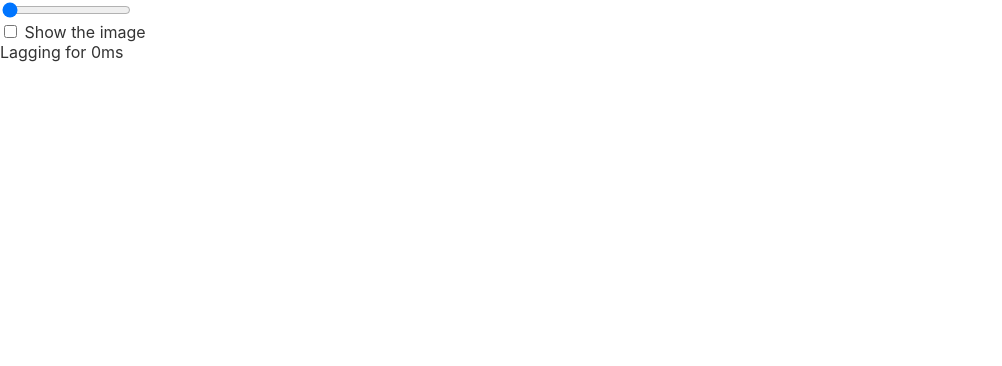
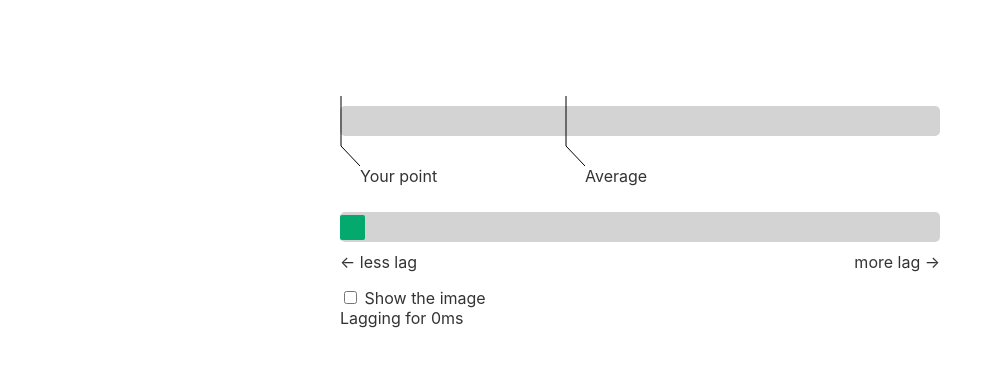
Before and after one commit to cbroms/experiments, a Svelte app in the folder responsive-interfaces/: page / in a window 1280 px wide. Shown: the top 366 px of the page, without its empty margins (0-1002 px from the left). Built offline with nearby package versions, Linux system fonts and the light colour scheme.

Commit message:
build out slider results components

```diff
--- a/responsive-interfaces/src/App.svelte
+++ b/responsive-interfaces/src/App.svelte
@@ -1,18 +1,25 @@
 <script>
-  import Slider from "./components/Slider.svelte";
+  import Slider from "./components/Slider/Slider.svelte";
+  import Results from "./components/Slider/Results.svelte";
   import Checkbox from "./components/Checkbox.svelte";
 
   let lagDuration = 0;
 </script>
 
-<main>
-  <Slider on:change={(e) => (lagDuration = e.detail)} />
+<div class="section">
+  <Results point={lagDuration} />
+  <Slider on:change={(e) => (lagDuration = e.detail)} max={800} />
   <Checkbox {lagDuration} />
 
   <div>
     Lagging for {lagDuration}ms
   </div>
-</main>
+</div>
 
 <style>
+  .section {
+    max-width: 600px;
+    width: 100%;
+    margin: 6rem auto;
+  }
 </style>
--- a/responsive-interfaces/src/components/Checkbox.svelte
+++ b/responsive-interfaces/src/components/Checkbox.svelte
@@ -25,7 +25,14 @@
   };
 </script>
 
-<div>
+<div class="checkbox-wrapper">
   <input bind:this={elt} type="checkbox" id="check" on:change={onChange} />
   <label for="check">Show the image</label>
 </div>
+
+<style>
+  input,
+  label {
+    cursor: pointer;
+  }
+</style>
--- a/responsive-interfaces/src/components/Slider.svelte
+++ /dev/null
@@ -1,17 +0,0 @@
-<script>
-  export let min = 0;
-  export let max = 1000;
-  export let value = 0;
-
-  import { createEventDispatcher } from "svelte";
-
-  const dispatch = createEventDispatcher();
-
-  const onChange = (e) => {
-    dispatch("change", e.target.value);
-  };
-</script>
-
-<div>
-  <input type="range" {min} {max} {value} on:change={onChange} />
-</div>
--- /dev/null
+++ b/responsive-interfaces/src/components/Slider/ResultMarker.svelte
@@ -0,0 +1,91 @@
+<script>
+  export let right = false;
+  export let x = null;
+  export let stretch = null;
+
+  let defaultWidth = 20;
+
+  let width = defaultWidth;
+  let height = 70;
+
+  let eltWidth;
+
+  let xPos = 0;
+
+  $: {
+    if (stretch !== null) {
+      width = defaultWidth + stretch;
+    }
+    if (x !== null) {
+      if (right) {
+        xPos = x;
+      } else {
+        xPos = x - eltWidth;
+      }
+    }
+  }
+</script>
+
+<div
+  class="result-marker-wrapper"
+  style="left: {xPos}px;"
+  bind:offsetWidth={eltWidth}
+>
+  <div class="result-marker" style="height: {height}px;">
+    <svg
+      style="float: {right ? 'left' : 'right'}"
+      version="1.1"
+      {width}
+      {height}
+      xmlns="http://www.w3.org/2000/svg"
+    >
+      {#if !right}
+        <line
+          x1={width - 1}
+          x2={width - 1}
+          y1="0"
+          y2="50"
+          stroke="black"
+          stroke-width="1px"
+        />
+        <line
+          x1="0"
+          x2={width - 1}
+          y1={height}
+          y2="50"
+          stroke="black"
+          stroke-width="1px"
+        />
+      {:else if right}
+        <line x1="1" x2="1" y1="0" y2="50" stroke="black" stroke-width="1px" />
+        <line
+          x1="1"
+          x2={width}
+          y1={50}
+          y2={height}
+          stroke="black"
+          stroke-width="1px"
+        />
+      {/if}
+    </svg>
+  </div>
+
+  <div
+    class="result-marker-text"
+    style={right ? `padding-left: ${width}px` : `padding-right: ${width}px`}
+  >
+    <slot />
+  </div>
+</div>
+
+<style>
+  .result-marker-wrapper {
+    display: inline-block;
+    position: absolute;
+    z-index: 2;
+  }
+
+  .result-marker {
+    width: 100%;
+  }
+</style>
--- /dev/null
+++ b/responsive-interfaces/src/components/Slider/Results.svelte
@@ -0,0 +1,82 @@
+<script>
+  import ResultMarker from "./ResultMarker.svelte";
+  export let point = 400;
+  export let average = 300;
+  export let max = 800;
+
+  let eltWidth;
+
+  let adjustedPoint = null;
+  let adjustedAverage = null;
+  let rightPoint = false;
+  let rightAverage = false;
+
+  let stretch = 0;
+
+  $: {
+    if (eltWidth) {
+      adjustedPoint = (point / max) * eltWidth;
+      adjustedAverage = (average / max) * eltWidth;
+
+      rightPoint = adjustedPoint >= adjustedAverage;
+      rightAverage = adjustedPoint < adjustedAverage;
+
+      if (adjustedPoint < 100) {
+        rightPoint = true;
+      }
+      if (adjustedAverage < 100) {
+        rightAverage = true;
+      }
+      if (adjustedPoint > eltWidth - 100) {
+        rightPoint = false;
+      }
+      if (adjustedAverage > eltWidth - 100) {
+        rightAverage = false;
+      }
+
+      if (
+        !rightPoint &&
+        !rightAverage &&
+        Math.abs(adjustedAverage - adjustedPoint) < 100
+      ) {
+        stretch = 100 - Math.abs(adjustedAverage - adjustedPoint);
+      } else if (
+        rightPoint &&
+        rightAverage &&
+        Math.abs(adjustedPoint - adjustedAverage) < 100
+      ) {
+        stretch = 100 - Math.abs(adjustedPoint - adjustedAverage);
+      } else {
+        stretch = 0;
+      }
+    }
+  }
+</script>
+
+<div class="results-wrapper">
+  <div class="results" bind:offsetWidth={eltWidth} />
+  <ResultMarker right={rightPoint} x={adjustedPoint} {stretch}>
+    <div>Your point</div>
+  </ResultMarker>
+  <ResultMarker right={rightAverage} x={adjustedAverage}>
+    <div>Average</div>
+  </ResultMarker>
+</div>
+
+<style>
+  .results {
+    position: absolute;
+    width: 100%;
+    height: 30px;
+    border-radius: 5px;
+    background: #d3d3d3;
+    margin: 10px 0;
+    z-index: 1;
+  }
+
+  .results-wrapper {
+    position: relative;
+    margin: 1rem 0;
+    height: 90px;
+  }
+</style>
--- /dev/null
+++ b/responsive-interfaces/src/components/Slider/Slider.svelte
@@ -0,0 +1,73 @@
+<script>
+  export let min = 0;
+  export let max = 1000;
+  export let value = 0;
+
+  import { createEventDispatcher } from "svelte";
+
+  const dispatch = createEventDispatcher();
+
+  const onChange = (e) => {
+    dispatch("change", e.target.value);
+  };
+</script>
+
+<div class="slider-wrapper">
+  <input class="slider" type="range" {min} {max} {value} on:change={onChange} />
+  <div class="slider-legend">
+    <div>&larr; less lag</div>
+    <div>more lag &rarr;</div>
+  </div>
+</div>
+
+<style>
+  .slider {
+    -webkit-appearance: none;
+    width: 100%;
+    height: 30px;
+    border-radius: 5px;
+    background: #d3d3d3;
+    outline: none;
+    margin: 10px 0;
+  }
+
+  .slider::-webkit-slider-thumb {
+    -webkit-appearance: none;
+    appearance: none;
+    width: 25px;
+    height: 25px;
+    border-radius: 0;
+    background: #04aa6d;
+    cursor: grab;
+    border: none;
+    border-radius: 2px;
+  }
+
+  .slider::-moz-range-thumb {
+    width: 10px;
+    height: 50px;
+    border-radius: 0;
+    background: #04aa6d;
+    cursor: grab;
+    border: none;
+    border-radius: 2px;
+  }
+
+  .slider:active::-moz-range-thumb {
+    cursor: grabbing;
+  }
+
+  .slider:active::-webkit-slider-thumb {
+    cursor: grabbing;
+  }
+
+  .slider-legend {
+    width: 100%;
+    display: flex;
+    justify-content: space-between;
+  }
+
+  .slider-wrapper {
+    margin: 1rem 0;
+  }
+</style>
```
